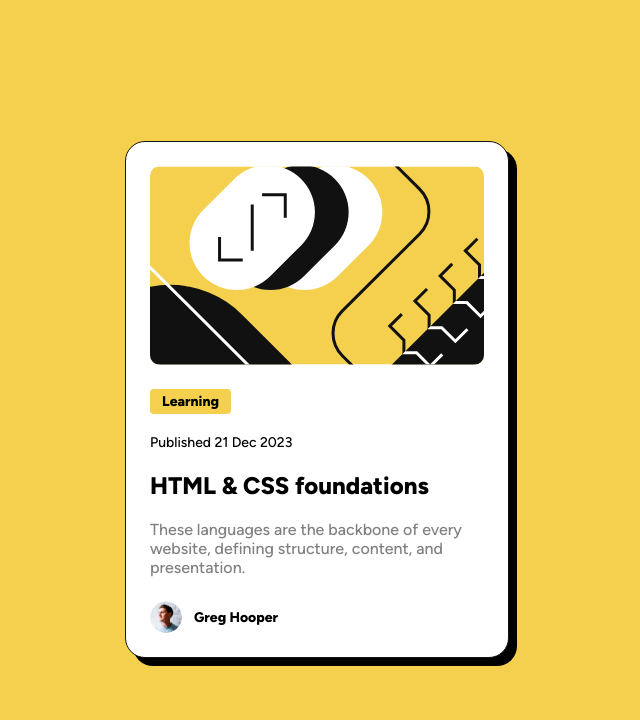
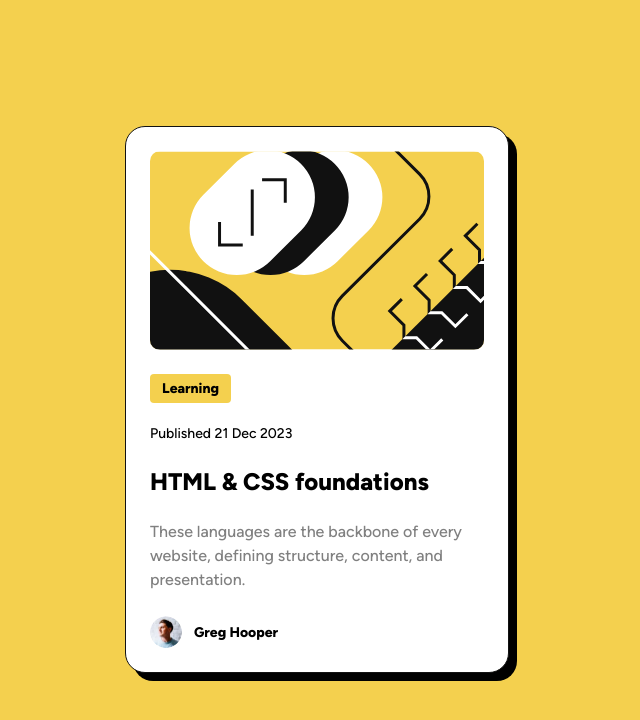
Before and after one commit to Falicitas/FrontendMentor-Blog-Preview, a plain HTML site: page index.html in a window 1280 px wide. Shown: the whole page, without its empty margins (323-963 px from the left). Drawn offline with Linux system fonts and the light colour scheme.

Commit message:
add line-height: 150%

```diff
--- a/style.css
+++ b/style.css
@@ -95,7 +95,7 @@ body {
 
 p {
     margin-bottom: 20px; /* 设置每个 <p> 标签底部的外边距为20px */
-
+    line-height: 150%; /* 设置行高为150% */
 }
 
 p:last-child {
```
